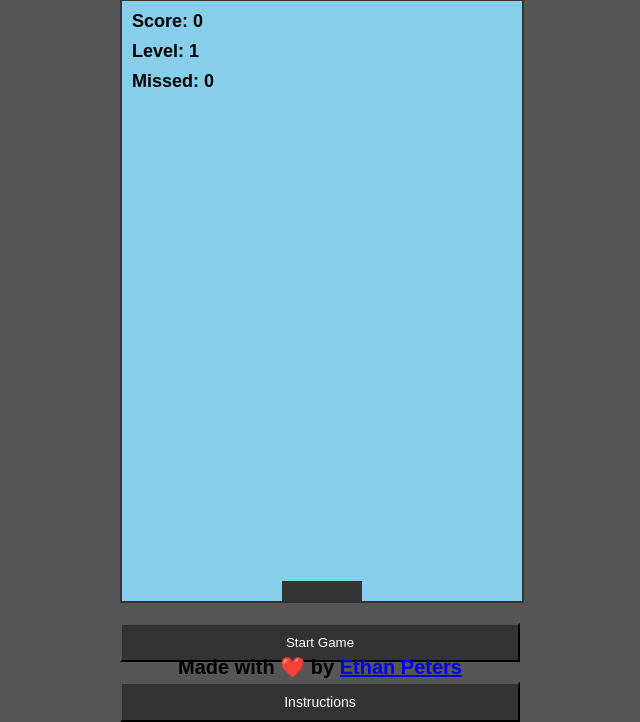
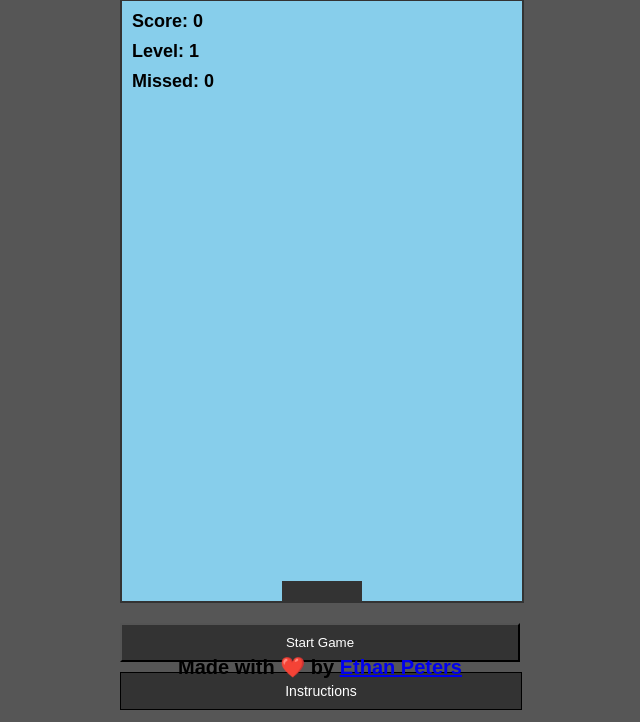
Before and after one commit to EthanPeters96/CatchTheBall, a website: page index.html in a window 1280 px wide. Shown: the part 101-823 px from the top of the page, without its empty margins (320-960 px from the left). Drawn offline with Linux system fonts and the light colour scheme.

Commit message:
Refactor CSS styles for instructions button and add more detailed instructions to index.html and style.css

```diff
--- a/assets/css/style.css
+++ b/assets/css/style.css
@@ -56,6 +56,22 @@ body {
     color: white;
 }
 
+/********* instructions button styling *********/
+
+#instructions-button {
+    background-color: #333;
+    border: 1px solid #000000;
+    color: white;
+    padding: 10px 0;
+    text-align: center;
+    display: inline-block;
+    text-decoration: none;
+    font-size: 14px;
+    margin-top: 10px;
+    cursor: pointer;
+    width: 100%;
+}
+
 /********* game container styling *********/
 .game-wrapper {
     width: 400px;
@@ -111,24 +127,6 @@ body {
     font-weight: bold;
 }
 
-/********* instructions button styling *********/
-
-#instructions-button {
-    position: relative;
-    width: 100%;
-    text-align: center;
-    padding: 10px 0;
-    margin-top: 20px;
-    background-color: #333;
-    color: white;
-}
-
-#instructions-button a {
-    color: white;
-    text-decoration: none;
-    font-size: 14px;
-}
-
 /********* media query *********/
 
 @media only screen and (max-width: 768px) {
--- a/index.html
+++ b/index.html
@@ -28,9 +28,8 @@
 
             <!--start button-->
             <button id="startButton">Start Game</button>
-            <button class="btn" id="instructions-button">
-                <a href="instructions.html">Instructions</a>
-            </button>
+            <!--instructions button-->
+            <a href="instructions.html" id="instructions-button">Instructions</a>
         </div>
         <!--credit content-->
         <footer>
```
